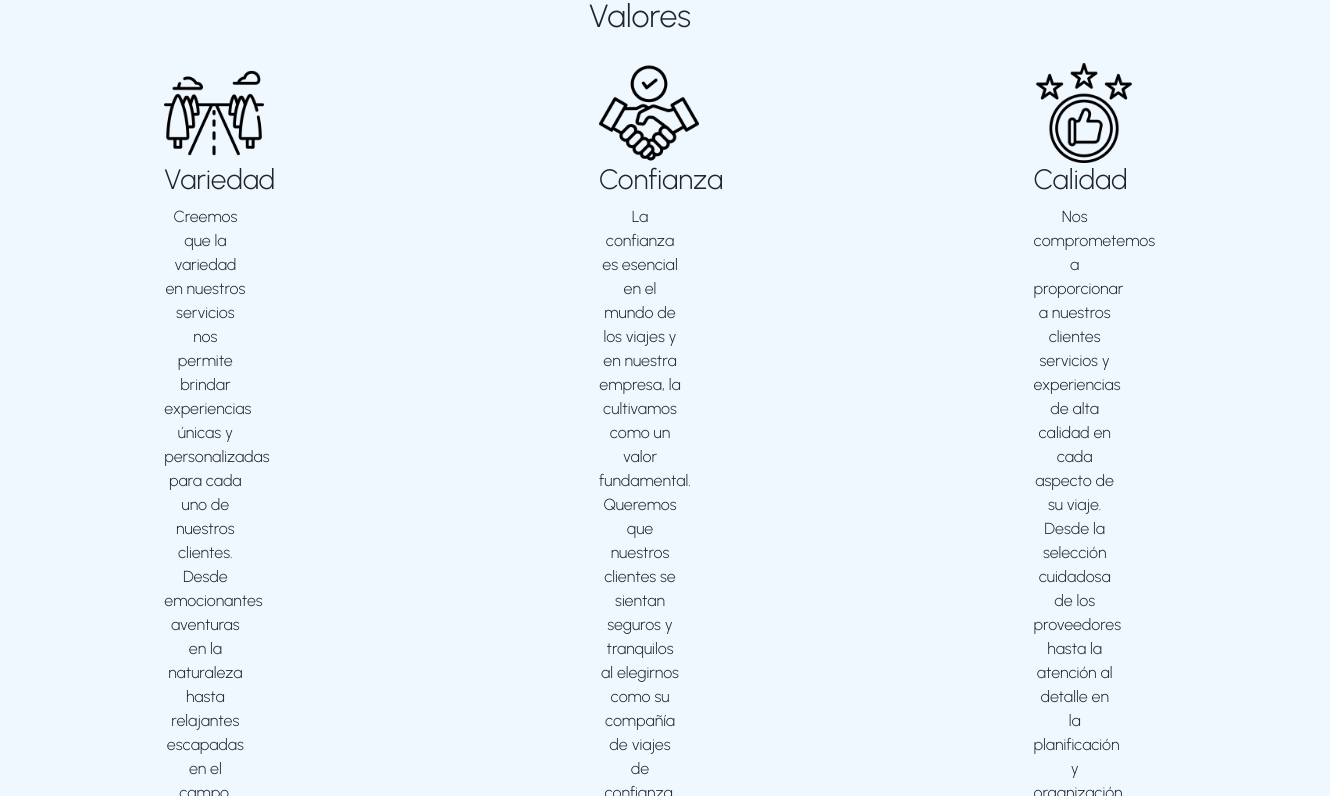
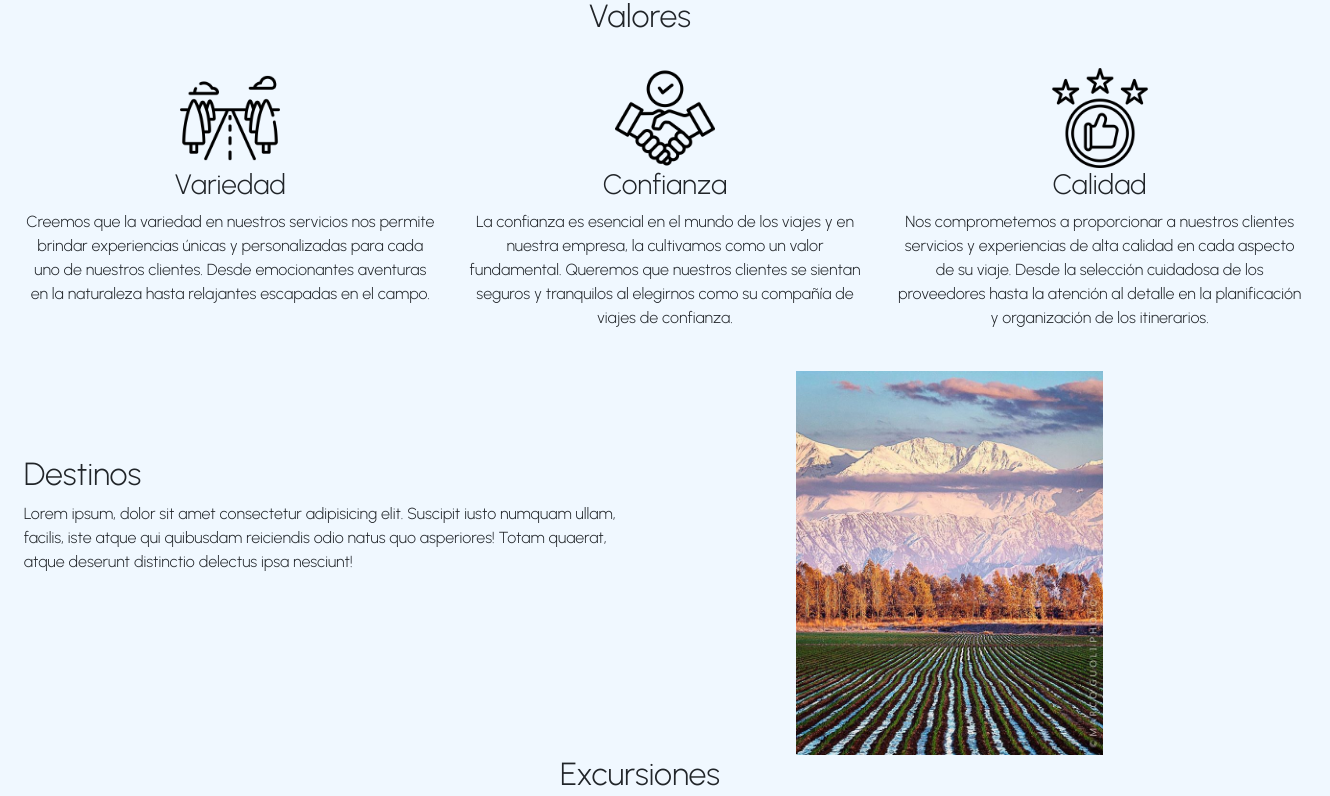
Before and after one commit to Virginia97/mate_and_mountains_travel, a plain HTML site: page index.html in a window 1280 px wide. Shown: the part 1282-2078 px from the top of the page, 1330 px wide, since content can reach past the window. Drawn offline with nearby package versions, Linux system fonts and the light colour scheme.

Commit message:
Se soluciona sección valores

```diff
--- a/style.css
+++ b/style.css
@@ -70,9 +70,9 @@ nav a:hover {
 }
 
 .valores {
-    width: 20%;
+    width: 100%;
     display: inline-block;
-    margin: 20px;
+    margin: 25px;
 }
 
 .textLeft {
```
